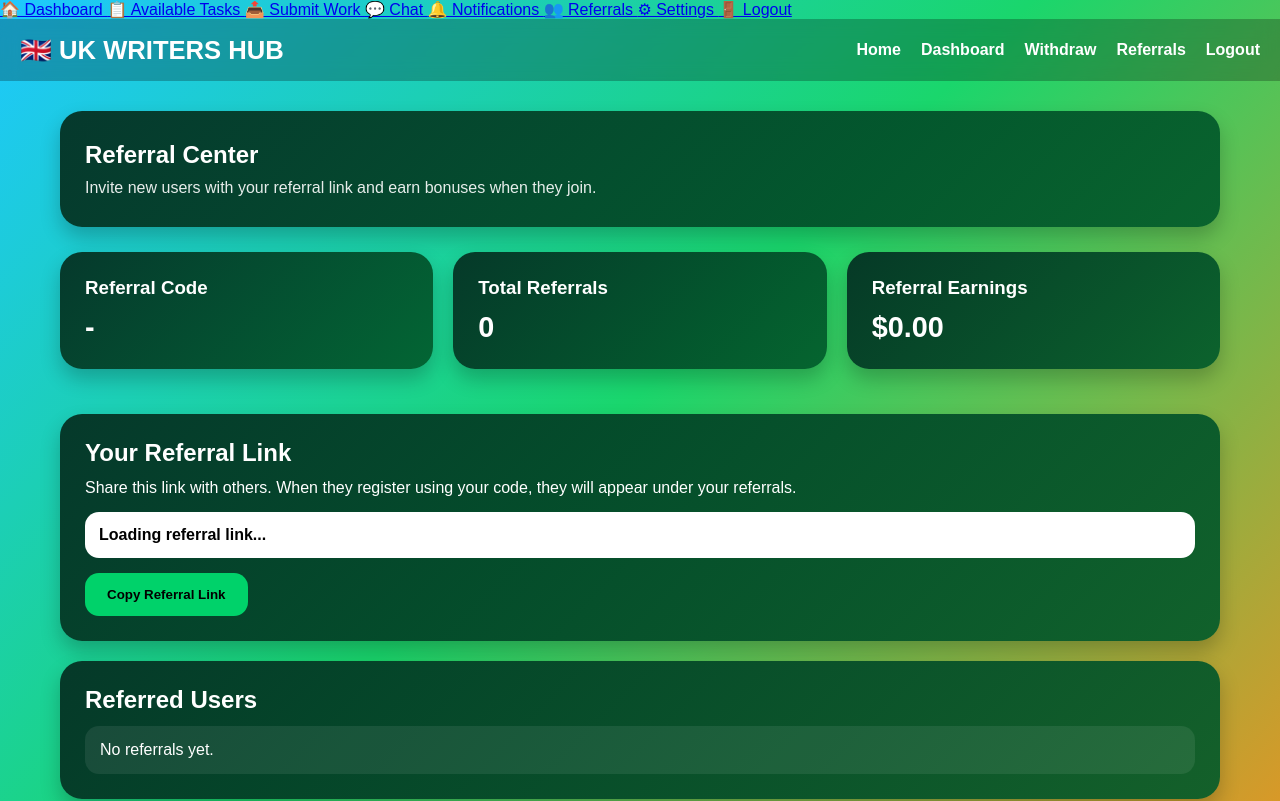
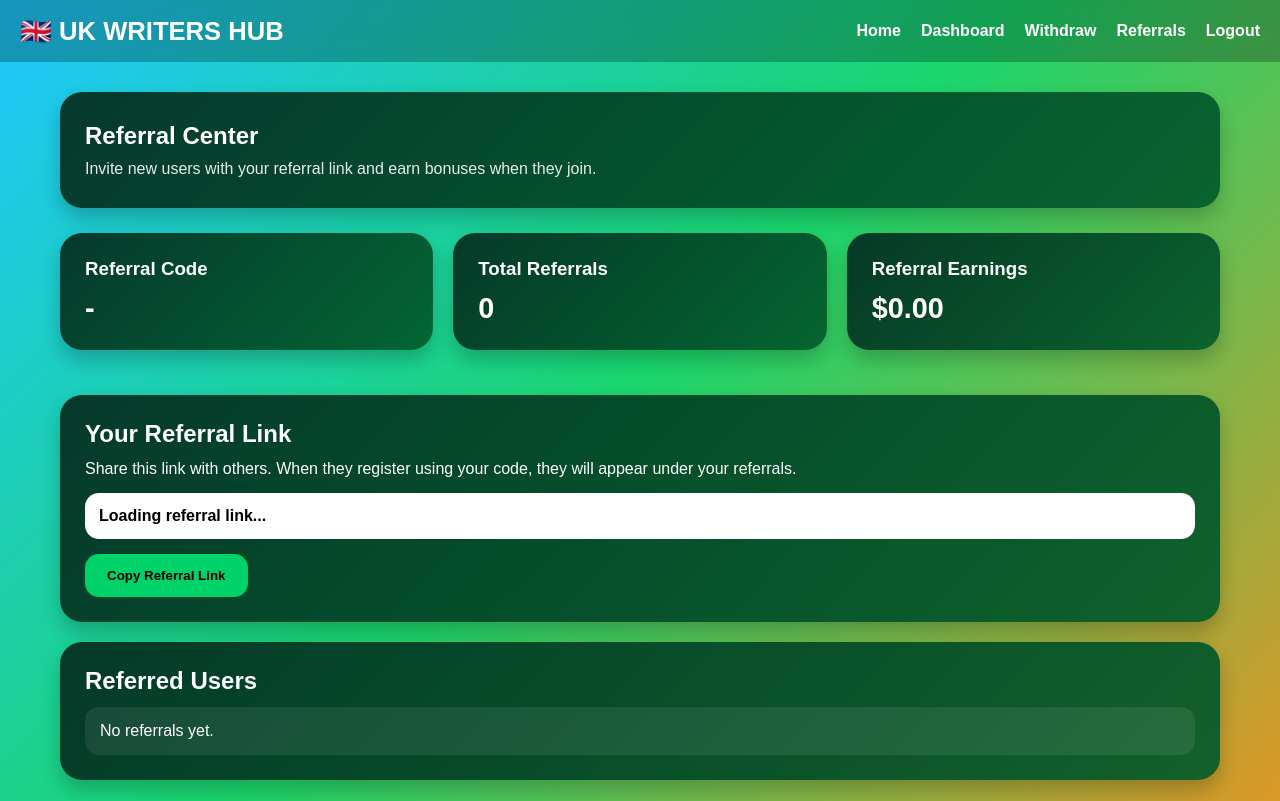
Before and after one commit to onlinesellers001htomyly-oss/UK-WRITERS-HUB-, a website: page referrals.html in a window 1280 px wide. Shown: the top 801 px of the page. Drawn offline with Linux system fonts and the light colour scheme.

Commit message:
Update referrals.html

```diff
--- a/referrals.html
+++ b/referrals.html
@@ -7,41 +7,6 @@
   <link rel="stylesheet" href="style.css" />
 </head>
 <body>
-<nav class="main-nav">
-
-<a href="dashboard.html">
-🏠 Dashboard
-</a>
-
-<a href="tasks.html">
-📋 Available Tasks
-</a>
-
-<a href="submit-project.html">
-📤 Submit Work
-</a>
-
-<a href="chat.html">
-💬 Chat
-</a>
-
-<a href="notifications.html">
-🔔 Notifications
-</a>
-
-<a href="referrals.html">
-👥 Referrals
-</a>
-
-<a href="settings.html">
-⚙ Settings
-</a>
-
-<a href="logout.html">
-🚪 Logout
-</a>
-
-</nav>
   <!-- HEADER -->
   <header class="header">
     <div class="logo">🇬🇧 UK WRITERS HUB</div>
```
